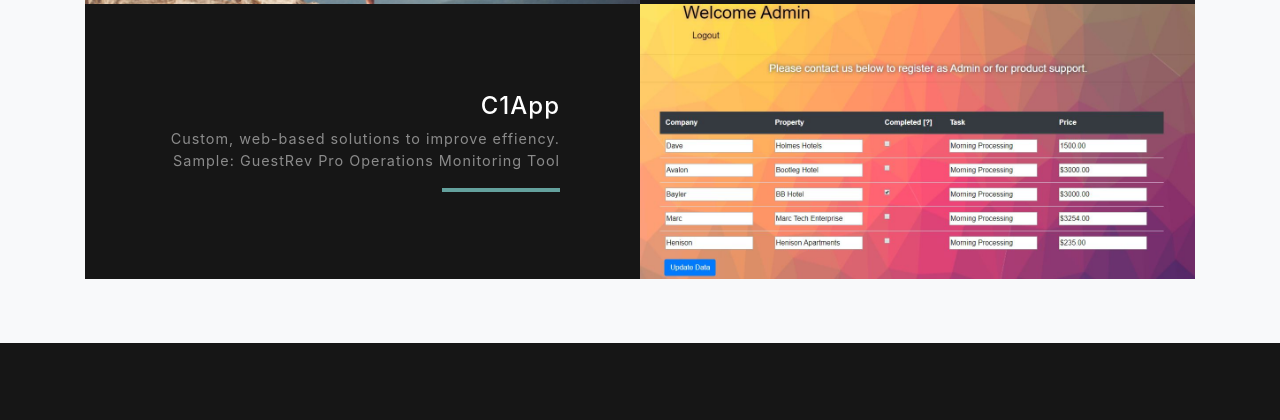
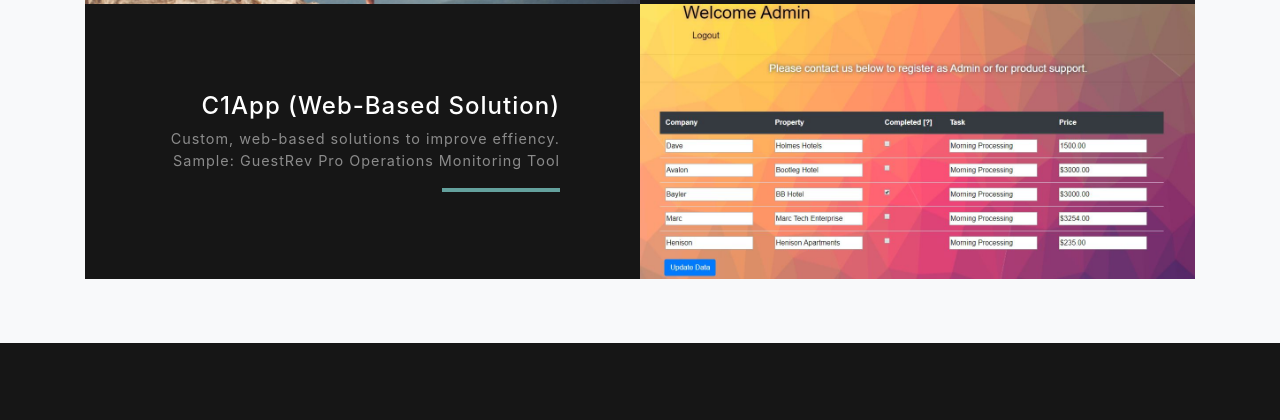
Before and after one commit to knightsofnhi/tinycoder, a website with bundled scripts: page index.html in a window 1280 px wide. Shown: the part 2140-2560 px from the top of the page. Built offline with nearby package versions, Linux system fonts and the light colour scheme.

Commit message:
updated guestrevpro in readme

```diff
--- a/index.html
+++ b/index.html
@@ -159,7 +159,7 @@
             <div class="d-flex h-100">
               <div class="project-text w-100 my-auto text-center text-lg-right">
                 <a href="https://guestrevpro.herokuapp.com/#/" target="_blank">
-                  <h4 class="text-white">C1App</h4>
+                  <h4 class="text-white">C1App (Web-Based Solution)</h4>
                 </a>
                 <p class="mb-0 text-white-50">Custom, web-based solutions to improve effiency.
                   <p class="mb-0 text-white-50">Sample: GuestRev Pro Operations Monitoring Tool</p>
```
